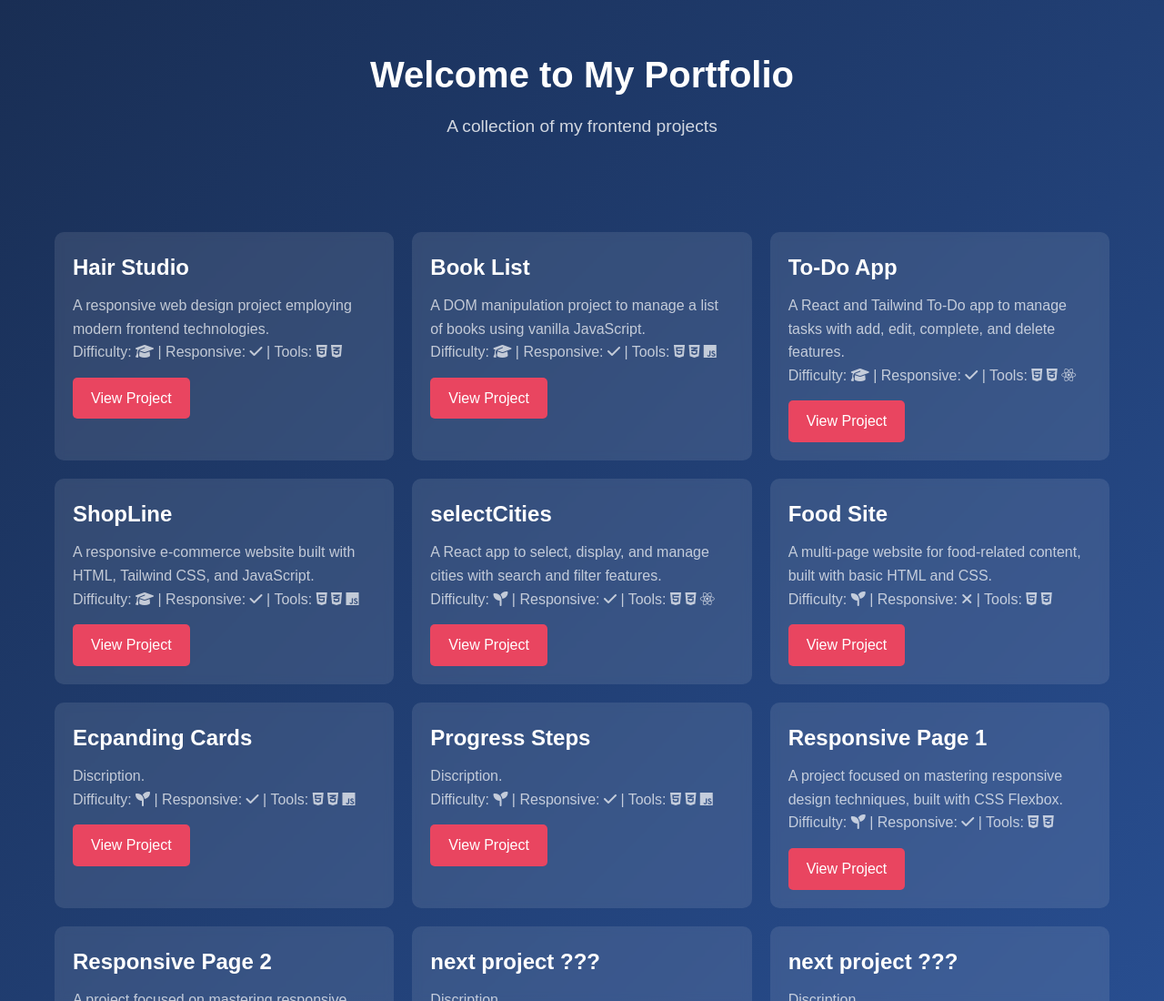
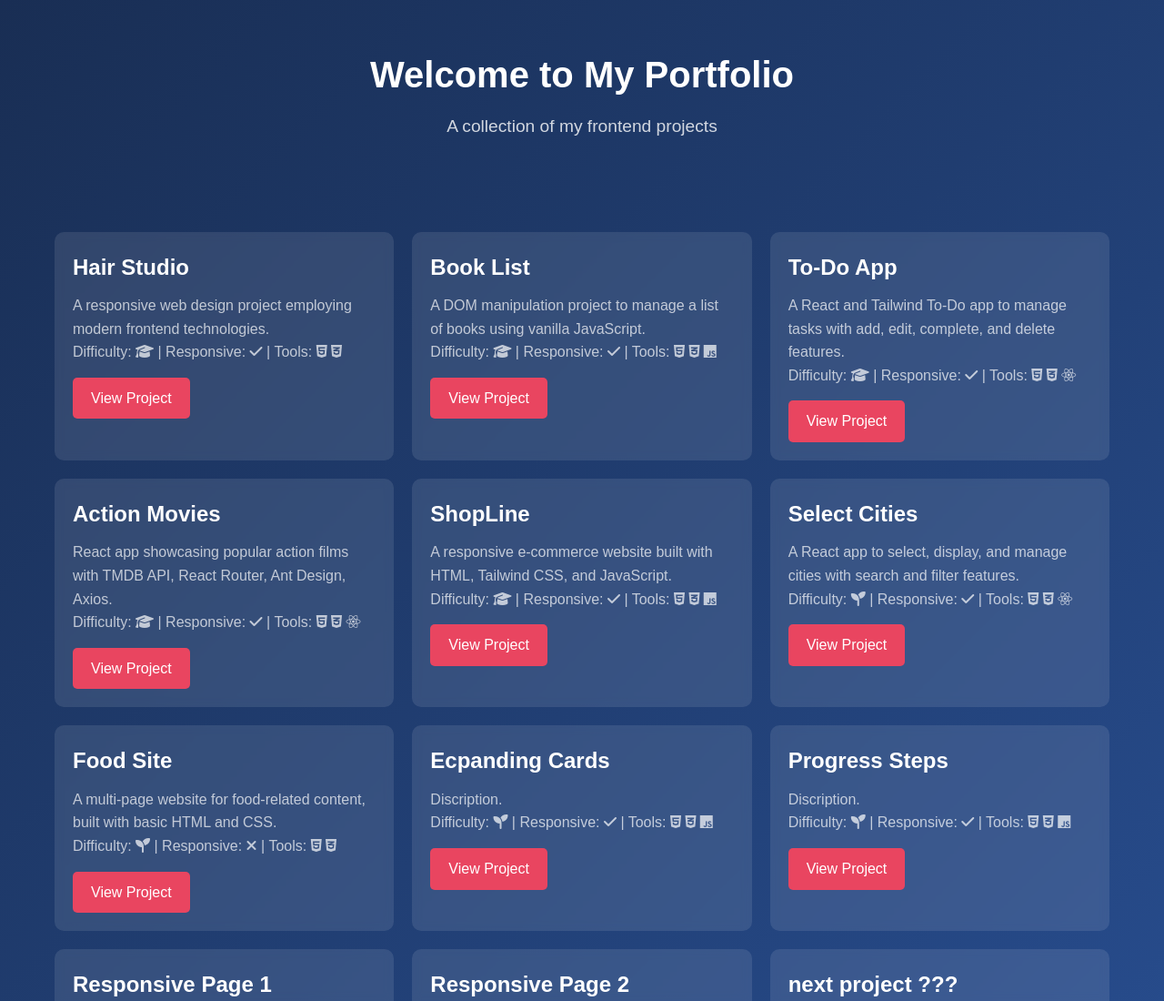
Before and after one commit to mahdyram/portfolio, a plain HTML site: page index.html in a window 1280 px wide. Shown: the top 1100 px of the page at 91% size. Drawn offline with Linux system fonts and the light colour scheme; a web font is replaced by a local one.

Commit message:
actionMovies

```diff
--- a/index.html
+++ b/index.html
@@ -102,6 +102,33 @@
 
         <div class="project-card">
           <div class="project-info">
+            <h3>Action Movies</h3>
+            <p>
+              React app showcasing popular action films with TMDB API, React
+              Router, Ant Design, Axios.
+              <br />
+              Difficulty:
+              <span
+                ><i class="fas fa-graduation-cap" title="Intermediate"></i>
+              </span>
+              | Responsive:
+              <span><i class="fas fa-check"></i> </span>
+              | Tools:
+              <span
+                ><i class="fab fa-html5"></i> <i class="fab fa-css3-alt"></i>
+                <i class="fab fa-react"></i
+              ></span>
+            </p>
+            <a
+              href="https://mahdyram.github.io/intermediate-actionMovies/"
+              target="_blank"
+              >View Project</a
+            >
+          </div>
+        </div>
+
+        <div class="project-card">
+          <div class="project-info">
             <h3>ShopLine</h3>
             <p>
               A responsive e-commerce website built with HTML, Tailwind CSS, and
@@ -129,7 +156,7 @@
 
         <div class="project-card">
           <div class="project-info">
-            <h3>selectCities</h3>
+            <h3>Select Cities</h3>
             <p>
               A React app to select, display, and manage cities with search and
               filter features.
```
